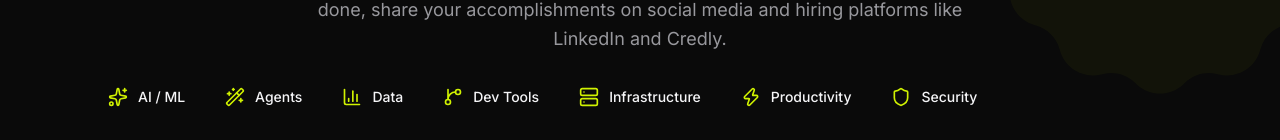
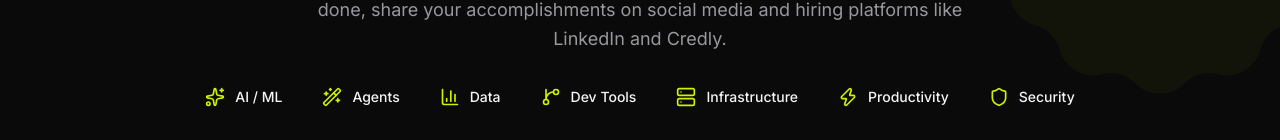
Before and after one commit to devabraham001-eng/Techtribe, a Next.js app: page /learn in a window 1280 px wide. Shown: the part 509-649 px from the top of the page. Built offline with nearby package versions, Linux system fonts and the light colour scheme; no server answers.

Commit message:
Center category icons in paths page

```diff
--- a/src/app/(main)/learn/page.tsx
+++ b/src/app/(main)/learn/page.tsx
@@ -109,7 +109,7 @@
         {/* ===== CATEGORIES ===== */}
         <section className="paths-categories" style={{ position: "relative", zIndex: 1 }}>
           <div className="mx-auto max-w-6xl px-4 sm:px-6 lg:px-8 pb-6">
-            <div className="flex flex-wrap gap-4">
+            <div className="flex flex-wrap justify-center gap-4">
               {[
                 { id: "ai", label: "AI / ML", icon: Sparkles },
                 { id: "agents", label: "Agents", icon: Wand2 },
```
